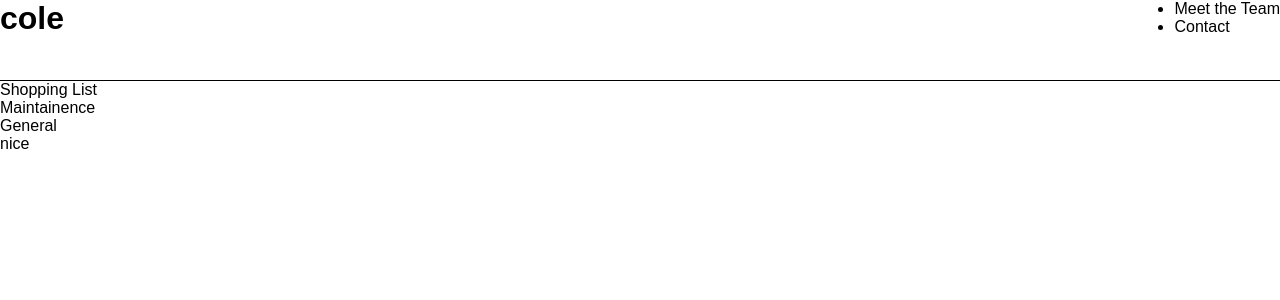
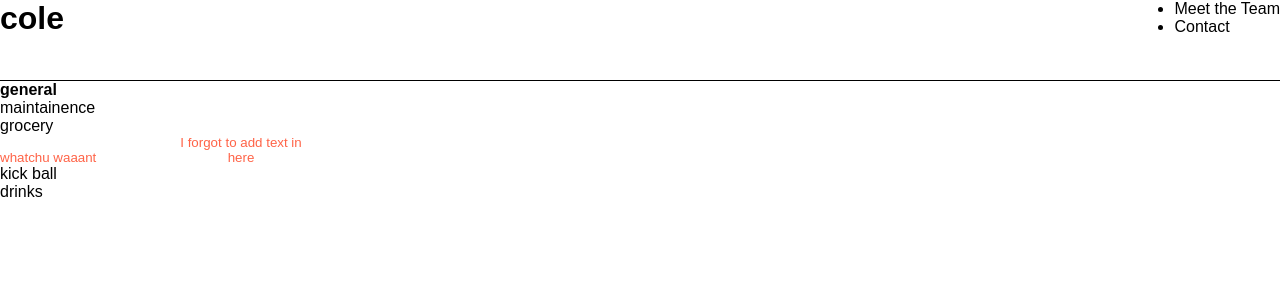
Before and after one commit to sea-pandas/cole, a React app: page / in a window 1280 px wide. Shown: the top 300 px of the page. Built offline with nearby package versions, Linux system fonts and the light colour scheme; a web font is replaced by a local one.

Commit message:
some really nice client side stuff

```diff
--- a/client/App.jsx
+++ b/client/App.jsx
@@ -5,32 +5,127 @@ import Header from './components/Header.jsx'
 import Main from './components/Main.jsx'
 
 export default () => {
-  const [user, setUser] = useState(undefined);
-  const [organization, setOrganization] = useState(undefined);
+  const db = [
+    {
+      id: 1,
+      name: 'general',
+      items: [
+        { id: 1, name: 'kick' },
+        { id: 2, name: 'ball'}
+      ]
+    },
+    {
+      id: 2,
+      name: 'maintainence',
+      items: [
+        { id: 3, name: 'fix toilet' },
+        { id: 4, name: 'fix sink' }
+      ]
+    },
+    {
+      id: 3,
+      name: 'grocery',
+      items: []
+    }
+  ]
+
+  const dbTopics = [
+    {
+      id: 1,
+      org_id: 1,
+      name: 'general',
+      description: 'Codesmith general stuff'
+    },
+    {
+      id: 2,
+      org_id: 1,
+      name: 'maintainence',
+      description: 'Codesmith maintaining stuff'
+    },
+    {
+      id: 3,
+      org_id: 1,
+      name: 'grocery',
+      description: 'Codesmith shopping stuff'
+    }
+  ]
+
+  const one = [
+    {
+      id: 2,
+      name: 'kick ball',
+      description: `it's nice outside`,
+      topics_id: 1,
+      username: 'username1'
+    },
+    {
+      id: 3,
+      name: 'drinks',
+      description: `it's nice inside`,
+      topics_id: 1,
+      username: 'username2'
+    }
+  ]
+  const [user, setUser] = useState({id: 1, username: 'username1'});
+  const [organization, setOrganization] = useState({id: 1});
   const [isAuthenticated, setIsAuthenticated] = useState(false);
-  const [general, setGeneral] = useState([{title: 'nice'}]);
-  const [maintainence, setMaintainence] = useState([]);
-  const [grocery, setGrocery] = useState([]);
-  // const [activeTab, setActiveTab] = uesState();
+  const [topics, setTopics] = useState(dbTopics);
+  const [topic, setTopic] = useState(1);
+  const [items, setItems] = useState(one);
 
-  // const addToGeneral = (title, description, username) => {
-  //   // item will be a string
-  //   const newState = [...grocery, {title}];
-  //   setGeneral(newState);
-  // }
-
-  const addToTopic = (topic, setTopic, title, description, username) => {
-    // item will be a string
-    const newState = [...topic, {title}];
-    setTopic(newState);
+  const addItem = (name, description, topic_id, user_id) => {
+    // fetch('/items', {
+      // method: 'POST',
+      // headers: {
+        // 'Content-Type': /application\/json/
+      // },
+      // body: {
+        // name,
+        // description,
+        // topic_id,
+        // user_id
+      // }
+    // })
+    // .then(res => res.json())
+    // .then(res => {
+      // items.push(res[0]);
+      // setItems(items);
+    // })
   }
 
+  const handleTopic = (topics_id) => {
+    setTopic(topics_id);
+
+    // for fetching and updating items with new stuff
+
+    fetch('/items', {
+      method: 'GET',
+      headers: {
+        'Content-Type': /application\/json/
+      },
+      body: {
+        topics_id
+      }
+    })
+    .then(res => res.json())
+    .then(res => setItems(res))
+    .catch(e=>console.log(e))
+  }
+
+
+
   return <div className="app">
-    <Header />
+    <Header
+    user={user}
+    isAuthenticated={isAuthenticated}
+    />
     <Main
-    general={general}
-    setGeneral={setGeneral}
-    addToTopic={addToTopic}
+    user={user}
+    items={items}
+    topics={topics}
+    topic={topic}
+    handleTopic={handleTopic}
+    addItem={addItem}
     />
   </div>
 }
--- /dev/null
+++ b/client/components/AddItem.jsx
@@ -0,0 +1,9 @@
+import React, { useState } from 'react';
+
+export default (props) => {
+  const [value, setValue] = useState('')
+  return <div className="AddItem">
+    <input type="text" onChange={(e)=>{setValue(e.target.value)}} value={value} placeholder="whatchu waaant" />
+    <button className="btn1" onClick={()=>{props.addItem(value, '', props.topic, props.user.id); setValue('')} } >I forgot to add text in here</button>
+    </div>
+}
--- a/client/components/Item.jsx
+++ b/client/components/Item.jsx
@@ -2,6 +2,6 @@ import React from 'react';
 
 export default (props) => {
   return <li>
-    {props.title}
+    {props.name}
   </li>
 }
--- a/client/components/Items.jsx
+++ b/client/components/Items.jsx
@@ -2,10 +2,9 @@ import React from 'react';
 import Item from './Item.jsx'
 
 export default (props) => {
-  console.log(props)
   return <div>
     <ul>
-      {props.general.map((el, idx) => <Item key={idx} title={el.title}/>)}
+      {props.items.map((el, idx) => <Item key={idx} name={el.name}/>)}
     </ul>
   </div>
 }
--- a/client/components/Main.jsx
+++ b/client/components/Main.jsx
@@ -1,11 +1,13 @@
 import React from 'react'
 import Topics from './Topics.jsx'
 import Items from './Items.jsx'
+import AddItem from './AddItem.jsx'
 
 
 export default (props) => {
   return <div>
-    <Topics />
-    <Items {...props}/>
+    <Topics {...props} />
+    <AddItem {...props} />
+    <Items {...props} />
   </div>
 }
--- /dev/null
+++ b/client/components/Topic.jsx
@@ -0,0 +1,8 @@
+import React from 'react';
+
+export default (props) => {
+  if(props.topic === props.id) return <li><strong> {props.name} </strong></li>
+  return <li onClick={() => { props.handleTopic(props.id) }}>
+    {props.name}
+  </li>
+}
--- a/client/components/Topics.jsx
+++ b/client/components/Topics.jsx
@@ -1,11 +1,10 @@
 import React from 'react';
+import Topic from './Topic.jsx'
 
 export default (props) => {
   return <div>
     <ul>
-      <li>Shopping List</li>
-      <li>Maintainence</li>
-      <li>General</li>
+      {props.topics.map((el, idx)=><Topic key={idx} name={el.name} id={el.id} topic={props.topic} handleTopic={props.handleTopic} />)}
     </ul>
     </div>
 }
```
